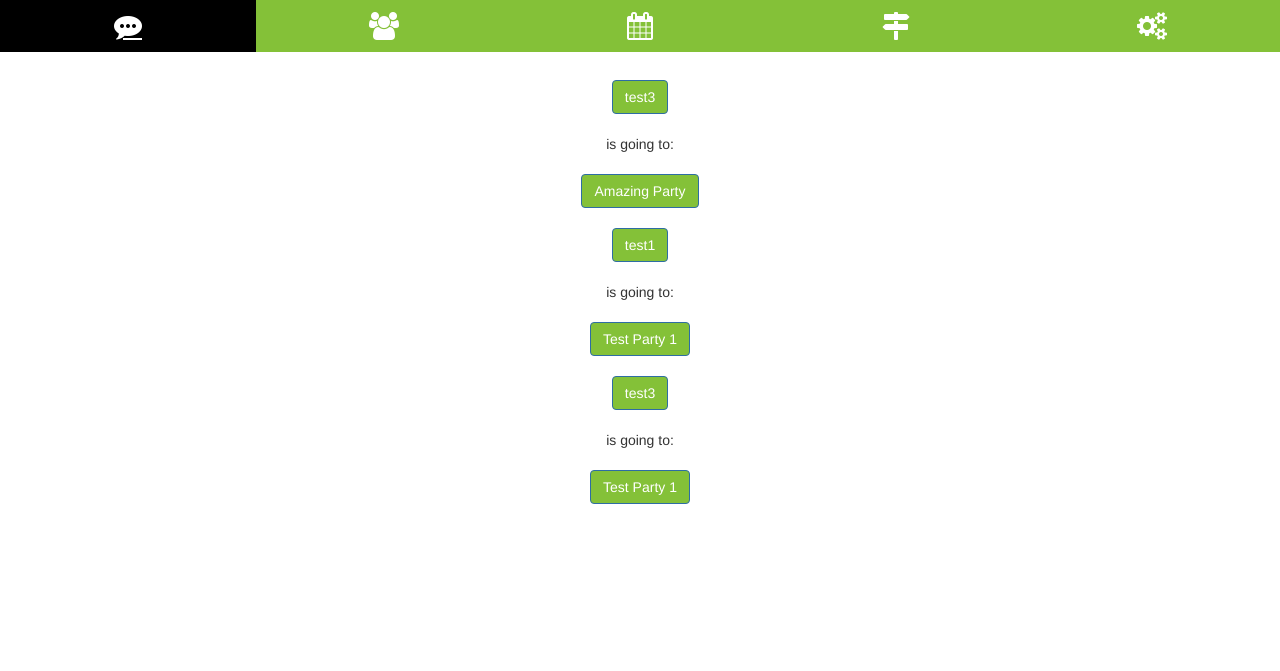
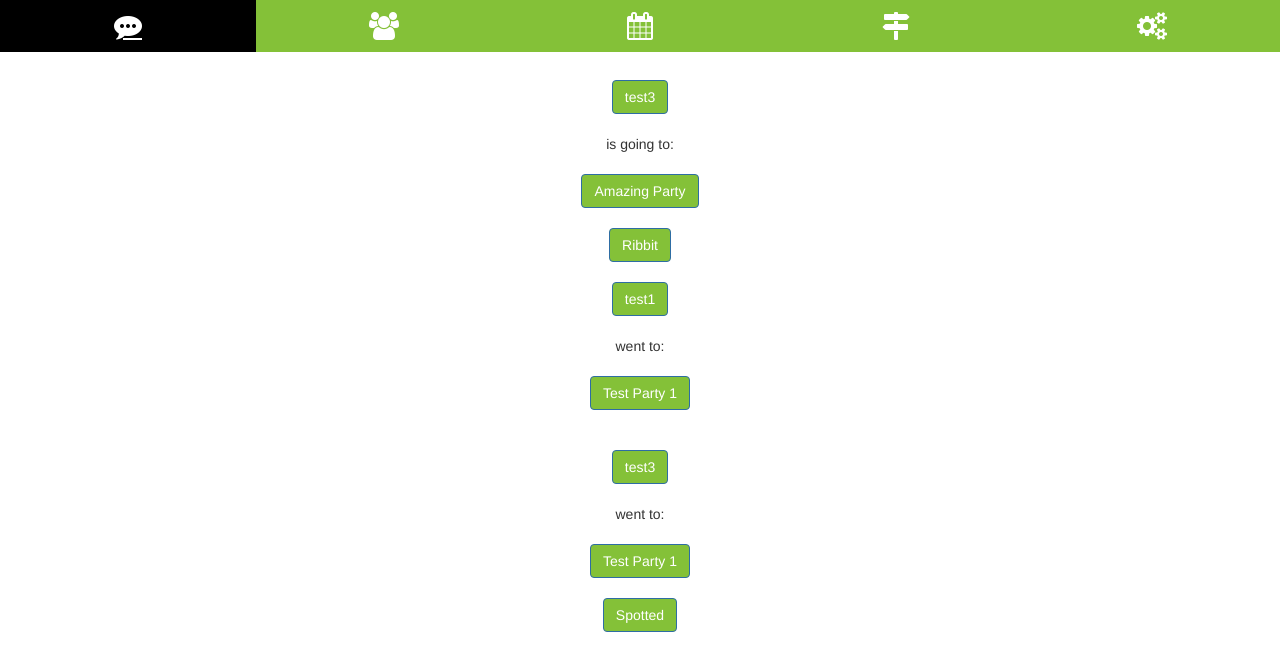
Before and after one commit to jon-drew/pond, a Django app: page /ribbits/ in a window 1280 px wide. Shown: the top 671 px of the page. Run offline with Django 3.2, Linux system fonts and the light colour scheme; a user stored in the database is signed in; data comes from the database, SQL or seed files in the repository; both versions use the stored data as it was after the commit; some libraries are stand-ins or nearby versions.

Commit message:
Added spots and likes to ribbits

```diff
--- a/events/models.py
+++ b/events/models.py
@@ -43,7 +43,7 @@ class Event(models.Model):
     def get_absolute_url(self):
         return reverse('events:read', kwargs={'slug': self.slug})
 
-    def respond(self):
+    def create_ribbit(self):
         # Creates a ribbit for the current user
         return reverse('ribbits:create', kwargs={'event': self.slug})
 
--- a/events/templates/events/detail.html
+++ b/events/templates/events/detail.html
@@ -27,7 +27,7 @@
         </br>
         </br>
         {% if request.user.hopper not in object.get_attending_list %}
-          <a href="{{ object.respond }}" class="btn btn-primary"<span class="badge">Ribbit</span></a>
+          <a href="{{ object.create_ribbit }}" class="btn btn-primary"<span class="badge">Ribbit</span></a>
           </br>
           </br>
         {% endif %}
--- a/events/templates/events/snippets/card.html
+++ b/events/templates/events/snippets/card.html
@@ -12,7 +12,7 @@
       </br>
       </br>
       {% if request.user.hopper not in instance.get_attending_list %}
-        <a href="{{ instance.respond }}" class="btn btn-primary"<span class="badge">Ribbit</span></a>
+        <a href="{{ instance.create_ribbit }}" class="btn btn-primary"<span class="badge">Ribbit</span></a>
         </br>
         </br>
       {% endif %}
--- a/ribbits/models.py
+++ b/ribbits/models.py
@@ -10,11 +10,13 @@ from django.urls import reverse
 from django.utils import timezone
 from pond.utils import unique_slug_generator
 
+from hoppers.models import Hopper
+
 class Ribbit(models.Model):
     sent_by         = models.ForeignKey('hoppers.Hopper', on_delete=models.CASCADE, related_name='sender', null=True)
     event           = models.ForeignKey('events.Event', on_delete=models.CASCADE)
-    #likes          = models.IntegerField(null=True, editable=False)
-    #links          = models.IntegerField(null=True, editable=False)
+    likes           = models.ManyToManyField('hoppers.Hopper', related_name='likes')
+    spots           = models.ManyToManyField('hoppers.Hopper', related_name='spots')
     slug            = models.SlugField(null=True, unique=True, editable=False)
     created_at      = models.DateTimeField(default=timezone.now)
 
@@ -35,9 +37,25 @@ class Ribbit(models.Model):
         # Goes to self's details page
         return reverse('ribbits:read', kwargs={'slug': self.slug})
 
-    def respond(self):
+    def create_ribbit(self):
         # Creates a ribbit for the current user
         return reverse('ribbits:create', kwargs={'event': self.event.slug})
+
+    def add_to_likes(self):
+        # Adds the current user to the ribbit's likes field
+        return reverse('ribbits:like', kwargs={'ribbit': self.slug})
+
+    def add_to_spots(self):
+        # Adds the current user to the ribbit's spots field
+        return reverse('ribbits:spot', kwargs={'ribbit': self.slug})
+
+    def get_likes_list(self):
+        likes_list = self.likes.all()
+        return Hopper.objects.filter(id__in=likes_list)
+
+    def get_spots_list(self):
+        spots_list = self.spots.all()
+        return Hopper.objects.filter(id__in=spots_list)
 
 def ribbit_pre_save_receiver(sender, instance, *args, **kwargs):
     if not instance.slug:
--- a/ribbits/templates/ribbits/snippets/card.html
+++ b/ribbits/templates/ribbits/snippets/card.html
@@ -4,10 +4,31 @@
       <a href="{{ instance.sent_by.get_absolute_url }}" class="btn btn-primary"<span class="badge">{{ instance.sent_by }}</span></a>
       </br>
       </br>
-      is going to:
+      {% now "DATETIME_FORMAT" as current_time %}
+      {% if instance.event.start|date:"DATETIME_FORMAT" > current_time %}
+        is going to:
+      {% else %}
+        went to:
+      {% endif %}
       </br>
       </br>
-      <a href="{{ instance.event.get_absolute_url }}" class="btn btn-primary"<span class="badge">{{ instance.event }}</span></a>
+      <a href="{{ instance.event.get_absolute_url }}" class="btn btn-primary"<span class="badge">{{ instance.event }}
+      </span></a>
+      </br>
+      </br>
+      {% if request.user.hopper not in instance.event.get_attending_list %}
+        <a href="{{ instance.create_ribbit }}" class="btn btn-primary"<span class="badge">Ribbit</span></a>
+      {% endif %}
+      {% if request.user.hopper not in instance.get_likes_list and instance.event.start|date:"DATETIME_FORMAT" > current_time %}
+        <a href="{{ instance.add_to_likes }}" class="btn btn-primary"<span class="badge">Like</span></a>
+        </br>
+        </br>
+      {% endif %}
+      {% if request.user.hopper not in instance.get_spots_list and instance.event.start|date:"DATETIME_FORMAT" < current_time and request.user.hopper in instance.event.get_attending_list %}
+        <a href="{{ instance.add_to_spots }}" class="btn btn-primary"<span class="badge">Spotted</span></a>
+        </br>
+        </br>
+      {% endif %}
     </div>
   </div>
 </div>
--- a/ribbits/urls.py
+++ b/ribbits/urls.py
@@ -1,9 +1,11 @@
 from django.conf.urls import url
 
-from .views import RibbitCreateView, RibbitListView, RibbitDetailSlugView
+from .views import RibbitCreateView, RibbitListView, RibbitDetailSlugView, LikeCreateView, SpotCreateView
 
 urlpatterns = [
     url(r'^(?P<event>[\w-]+)/create/$', RibbitCreateView, name='create'),
     url(r'^(?P<slug>[\w-]+)/$', RibbitDetailSlugView.as_view(), name='read'),
     url(r'^$', RibbitListView.as_view(), name='list'),
+    url(r'^(?P<ribbit>[\w-]+)/like/$', LikeCreateView, name='like'),
+    url(r'^(?P<ribbit>[\w-]+)/spot/$', SpotCreateView, name='spot'),
 ]
--- a/ribbits/views.py
+++ b/ribbits/views.py
@@ -13,6 +13,7 @@ from .forms import RibbitCreateForm
 def RibbitCreateView(request, *args, **kwargs):
     try:
         if request.user.is_authenticated:
+
             # Create new ribbit
             sent_by = Hopper.objects.get(user=request.user)
             event = Event.objects.get(slug=kwargs.get('event'))
@@ -37,7 +38,10 @@ class RibbitDetailSlugView(DetailView):
         request = self.request
         slug = self.kwargs.get('slug')
         try:
-            instance = Ribbit.objects.get(slug=slug)
+            if request.user.is_authenticated:
+                instance = Ribbit.objects.get(slug=slug)
+            else:
+                return redirect('login')
         except Ribbit.DoesNotExist:
             raise Http404('Ribbit does not exist')
         except Ribbit.MultipleObjectsReturned:
@@ -54,3 +58,35 @@ class RibbitListView(ListView):
         hopper = Hopper.objects.get(user=self.request.user.id)
         # Returns list of ribbit objects from hoppers the current user listens to
         return Ribbit.objects.exclude(sent_by=hopper).filter(sent_by__in=hopper.get_listens_to_list())
+
+def LikeCreateView(request, *args, **kwargs):
+    try:
+        if request.user.is_authenticated:
+
+            # Add user to likes
+            sent_by = Hopper.objects.get(user=request.user)
+            ribbit = Ribbit.objects.get(slug=kwargs.get('ribbit'))
+            ribbit.likes.add(sent_by)
+            return redirect('ribbits:list')
+        else:
+            return redirect('login')
+    except IntegrityError:
+        return redirect('ribbits:list')
+    except:
+        raise Http404('Error liking that ribbit.')
+
+def SpotCreateView(request, *args, **kwargs):
+    try:
+        if request.user.is_authenticated:
+
+            # Add user to spots
+            sent_by = Hopper.objects.get(user=request.user)
+            ribbit = Ribbit.objects.get(slug=kwargs.get('ribbit'))
+            ribbit.spots.add(sent_by)
+            return redirect('ribbits:list')
+        else:
+            return redirect('login')
+    except IntegrityError:
+        return redirect('ribbits:list')
+    except:
+        raise Http404('Error spotting that ribbit.')
```
Also changed, not shown: db.sqlite3, ribbits/migrations/0017_auto_20181016_0832.py (added).
